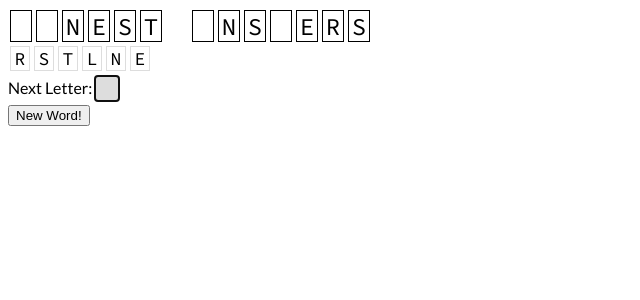
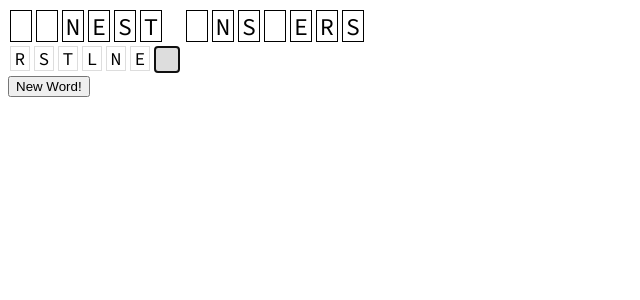
Before and after one commit to adammlr/blankletters, a React (Create React App) app: page / in a window 1280 px wide. Shown: the top 300 px of the page, without its empty margins (0-640 px from the left). Built offline with nearby package versions, Linux system fonts and the light colour scheme.

Commit message:
cleanup and bug fixes

```diff
--- a/src/components/PickedLetterDisplay.jsx
+++ b/src/components/PickedLetterDisplay.jsx
@@ -12,12 +12,16 @@ const PickedLetter = styled.div`
   font-family: "Source Code Pro";
 `;
 
+const Container = styled.div`
+  display: inline-block;
+`;
+
 export default function PickedLetterDisplay({ pickedLetters }) {
   return (
-    <div>
+    <Container>
       {pickedLetters.map(letter => {
         return <PickedLetter key={letter}>{letter}</PickedLetter>;
       })}
-    </div>
+    </Container>
   );
 }
--- a/src/components/Puzzle.jsx
+++ b/src/components/Puzzle.jsx
@@ -1,10 +1,8 @@
 import React, { useState, useEffect } from "react";
-import Letter from "./Letter";
 import PickedLetterDisplay from "./PickedLetterDisplay";
 import SelectLetter from "./SelectLetter";
-
-const initalLetters = ["R", "S", "T", "L", "N", "E"];
-const defaultLetters = [" ", "-", "&"];
+import Word from "./Word";
+import { initalLetters, defaultLetters } from "../constants";
 
 export default function Puzzle({ word, nextWord }) {
   const upperWord = word.toUpperCase();
@@ -12,13 +10,17 @@ export default function Puzzle({ word, nextWord }) {
   const [solved, setSolved] = useState(false);
 
   useEffect(checkSolved, [pickedLetters]);
-  useEffect(() => {
+  useEffect(newWord, [word]);
+
+  function newWord() {
     setSolved(false);
     setPickedLetters(initalLetters);
-  }, [word]);
+  }
 
   function handleNewLetter(newLetter) {
-    setPickedLetters([...pickedLetters, newLetter]);
+    if (!pickedLetters.includes(newLetter)) {
+      setPickedLetters([...pickedLetters, newLetter]);
+    }
   }
 
   function checkSolved() {
@@ -31,32 +33,18 @@ export default function Puzzle({ word, nextWord }) {
   return (
     <div>
       <div>
-        {[...upperWord].map((letter, index) => {
-          return (
-            <Letter
-              key={index}
-              letter={getLetterToDisplay(letter, [
-                ...pickedLetters,
-                ...defaultLetters
-              ])}
-            />
-          );
+        {upperWord.split(" ").map(eachWord => {
+          return <Word pickedLetters={pickedLetters} word={eachWord} />;
         })}
       </div>
 
       <PickedLetterDisplay pickedLetters={pickedLetters} />
       {!solved && <SelectLetter submitLetter={handleNewLetter} />}
-      {<button onClick={nextWord}>New Word!</button>}
+      {
+        <div>
+          <button onClick={nextWord}>New Word!</button>
+        </div>
+      }
     </div>
   );
 }
-
-function getLetterToDisplay(letter, pickedLetters) {
-  if (letter === " ") {
-    return " ";
-  }
-  if (pickedLetters.includes(letter)) {
-    return letter;
-  }
-  return "_";
-}
--- a/src/components/SelectLetter.jsx
+++ b/src/components/SelectLetter.jsx
@@ -11,28 +11,29 @@ const Input = styled.input`
   text-transform: uppercase;
 `;
 
+const Container = styled.div`
+  display: inline-block;
+`;
+
 export default function SelectLetter({ submitLetter }) {
   const [newLetter, setNewLetter] = useState("");
 
-  function handleSubmit(event) {
-    event.preventDefault();
-    submitLetter(newLetter.toUpperCase());
+  function handleChange(event) {
+    const letter = event.target.value.toUpperCase();
+    submitLetter(letter);
     setNewLetter("");
   }
 
   return (
-    <form onSubmit={handleSubmit}>
-      <label htmlFor="nextLetter">Next Letter:</label>
+    <Container>
       <Input
         type="text"
-        onChange={e => {
-          setNewLetter(e.target.value);
-        }}
+        onChange={handleChange}
         value={newLetter}
         maxLength={1}
         autoFocus
         name="nextLetter"
       />
-    </form>
+    </Container>
   );
 }
--- /dev/null
+++ b/src/components/Word.jsx
@@ -0,0 +1,34 @@
+import React from "react";
+import styled from "styled-components";
+import Letter from "./Letter";
+import { defaultLetters } from "../constants";
+
+const WordWrapper = styled.div`
+  display: inline-block;
+  padding-right: 20px;
+`;
+
+export default function Word({ word, pickedLetters }) {
+  return (
+    <WordWrapper>
+      {[...word].map((letter, index) => {
+        return (
+          <Letter
+            key={index}
+            letter={getLetterToDisplay(letter, [
+              ...pickedLetters,
+              ...defaultLetters
+            ])}
+          />
+        );
+      })}
+    </WordWrapper>
+  );
+}
+
+function getLetterToDisplay(letter, pickedLetters) {
+  if (pickedLetters.includes(letter)) {
+    return letter;
+  }
+  return "_";
+}
--- /dev/null
+++ b/src/constants.js
@@ -0,0 +1,2 @@
+export const initalLetters = ["R", "S", "T", "L", "N", "E"];
+export const defaultLetters = [" ", "-", "&"];
--- a/src/words.js
+++ b/src/words.js
@@ -25,7 +25,7 @@ export const things = [
   "Employee Benefits",
   "Fiction & Nonfiction",
   "Fingers And Toes",
-  "Foot- Massaging Sandals",
+  "Foot-Massaging Sandals",
   "Fuel Additives",
   "Funny Quotations",
   "Fur-Lined Winter Boots",
@@ -65,7 +65,7 @@ export const things = [
   "Rustling Autumn Leaves",
   "Sample Questions",
   "Science And Technology",
-  "Shearling- Lined Boots",
+  "Shearling-Lined Boots",
   "Shocks & Struts",
   "Spanish-Language Subtitles",
   "Stylish Sunglasses",
```
